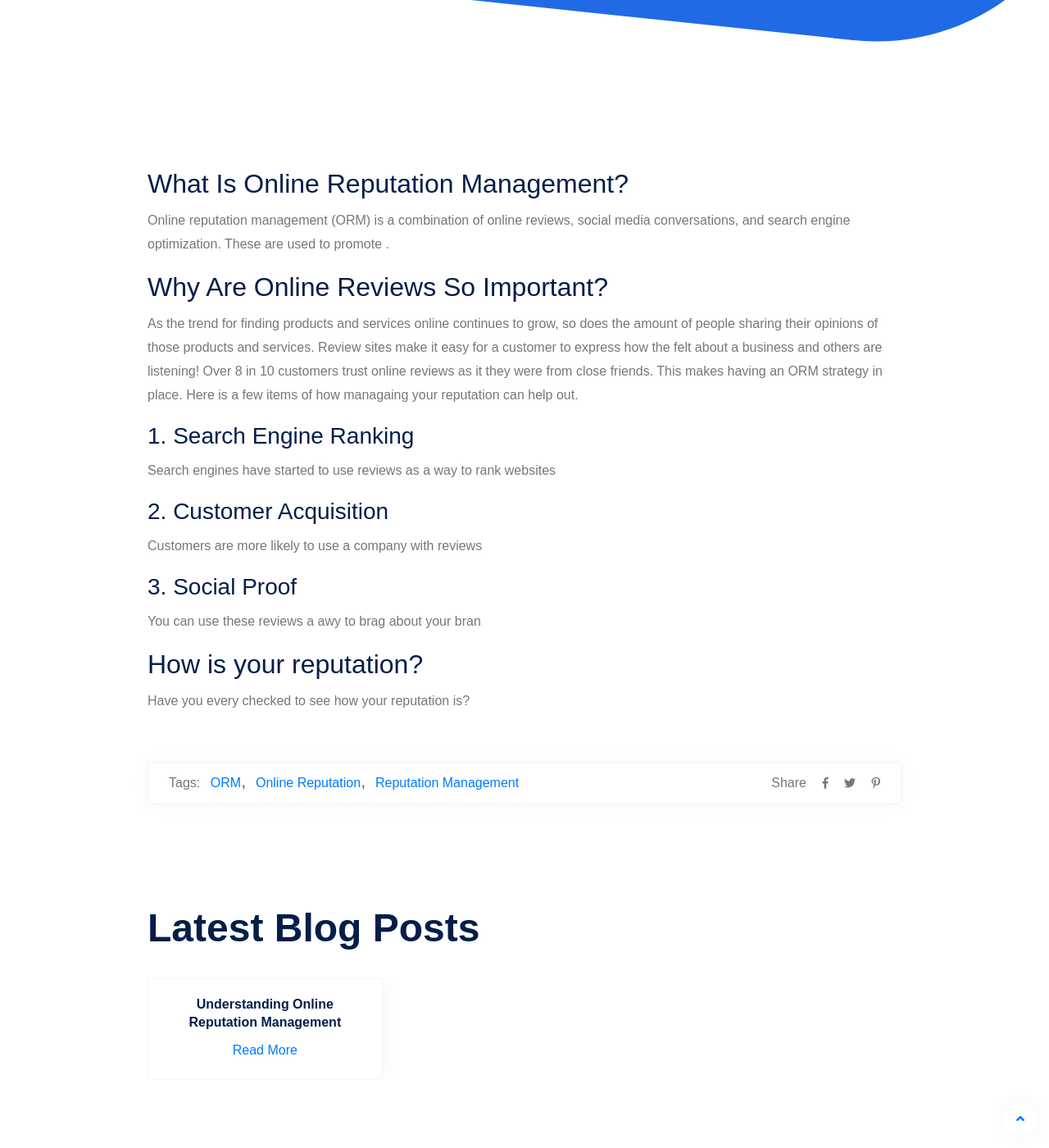
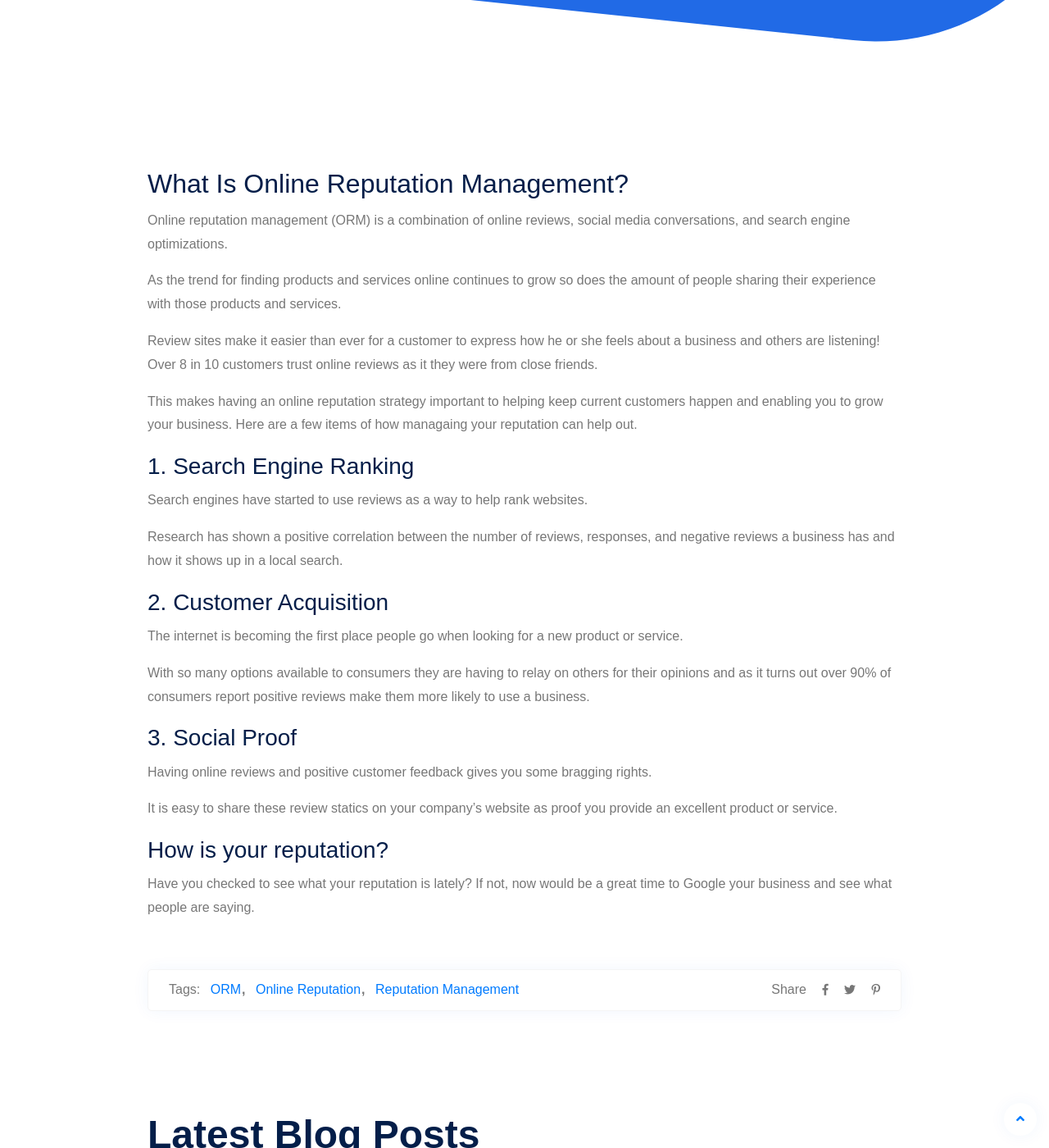
Before and after one commit to Dovera-Insights/dovera-insights, a Jekyll site: the page built from _posts/2021-04-06-understanding-online-reputation-management.md, in a window 1280 px wide and 1400 px high, scrolled down 708 px. Shown: the whole window at 82% size. Built offline with Jekyll 4.4.1, drawn with Linux system fonts in a browser that asks for light colours; some web fonts are replaced.

Commit message:
Added content to first blog

```diff
--- a/_posts/2021-04-06-understanding-online-reputation-management.md
+++ b/_posts/2021-04-06-understanding-online-reputation-management.md
@@ -9,25 +9,33 @@ author: derek
 
 ## What Is Online Reputation Management?
 
-Online reputation management (ORM) is a combination of online reviews, social media conversations, and search engine optimization.  These  are used to promote .
+Online reputation management (ORM) is a combination of online reviews, social media conversations, and search engine optimizations.
 
-## Why Are Online Reviews So Important?
+As the trend for finding products and services online continues to grow so does the amount
+of people sharing their experience with those products and services.
 
-As the trend for finding products and services online continues to grow, so does the amount
-of people sharing their opinions of those products and services.  Review sites make it easy for a customer to express how the felt about a business and others are listening!  Over 8 in 10 customers trust online reviews as it they were from close friends.  This makes having an ORM strategy in place.  Here is a few items of how managaing your reputation can help out.
+Review sites make it easier than ever for a customer to express how he or she feels about a business and others are listening!  Over 8 in 10 customers trust online reviews as it they were from close friends.
+
+This makes having an online reputation strategy important to helping keep current customers happen and enabling you to grow your business.  Here are a few items of how managaing your reputation can help out.
 
 ### 1. Search Engine Ranking
 
-Search engines have started to use reviews as a way to rank websites
+Search engines have started to use reviews as a way to help rank websites.
+
+Research has shown a positive correlation between the number of reviews, responses, and negative reviews a business has and how it shows up in a local search.
 
 ### 2. Customer Acquisition
 
-Customers are more likely to use a company with reviews
+The internet is becoming the first place people go when looking for a new product or service.
+
+With so many options available to consumers they are having to relay on others for their opinions and as it turns out over 90% of consumers report positive reviews make them more likely to use a business.
 
 ### 3. Social Proof
 
-You can use these reviews a awy to brag about your bran
+Having online reviews and positive customer feedback gives you some bragging rights.
 
-## How is your reputation?
+It is easy to share these review statics on your company's website as proof you provide an excellent product or service.
 
-Have you every checked to see how your reputation is?
+### How is your reputation?
+
+Have you checked to see what your reputation is lately?  If not, now would be a great time to Google your business and see what people are saying.
```
